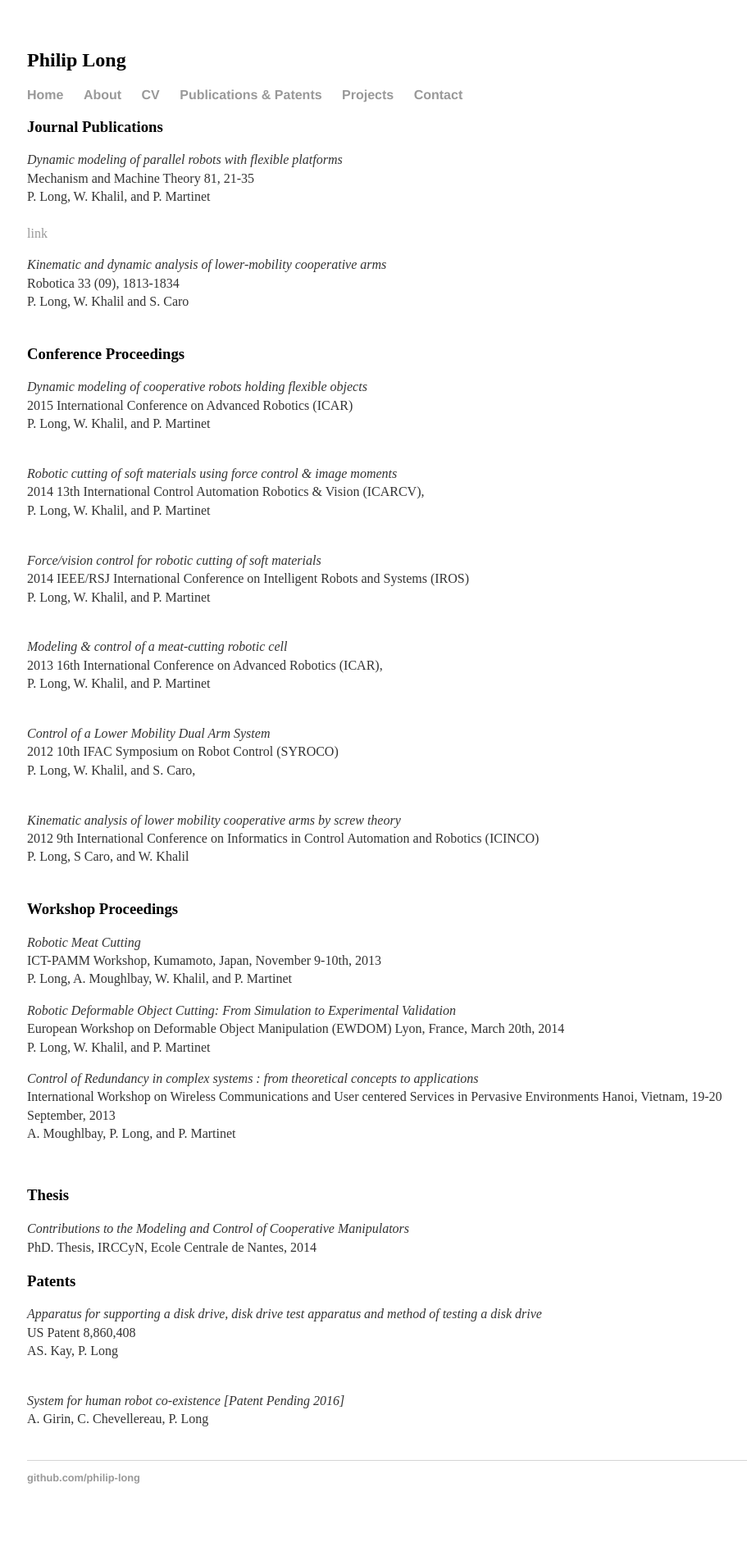
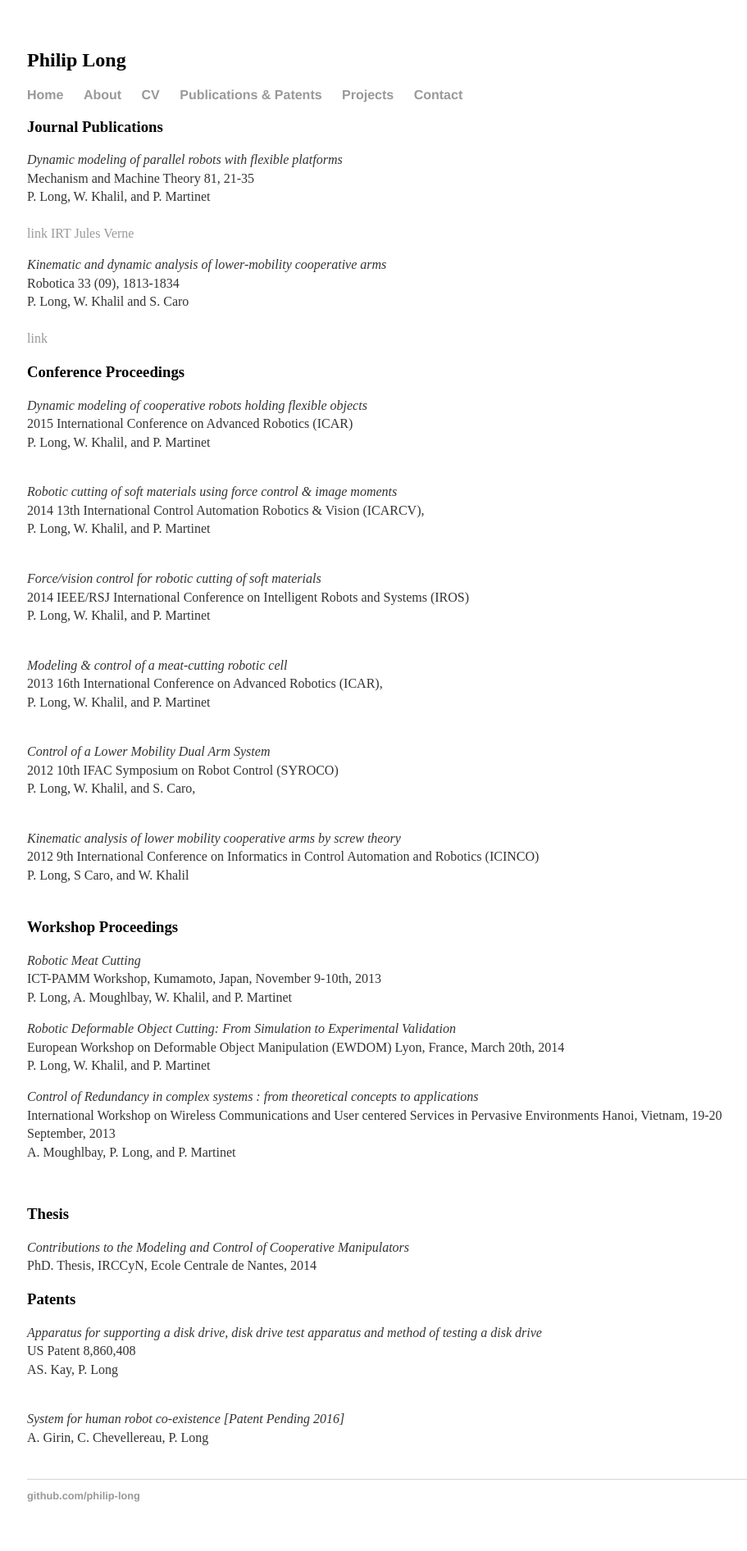
Before and after one commit to philip-long/philip-long.github.io, a Jekyll site: the page built from publications/index.html, in a window 1280 px wide. Shown: the whole page at 82% size, without its empty margins (159-1070 px from the left). Built offline with Jekyll 4.4.1, drawn with Linux system fonts in a browser that asks for light colours; before the commit the page ends 1870 px from its top, so only the background shows below that.

Commit message:
update to description

```diff
--- a/publications/index.html
+++ b/publications/index.html
@@ -10,7 +10,9 @@ title: Philip Long, PhD, Roboticist
      <i>Dynamic modeling of parallel robots with flexible platforms</i><br>
     Mechanism and Machine Theory 81, 21-35<br>
     P. Long, W. Khalil, and P. Martinet<br><br>
-        <a href="https://www.researchgate.net/profile/Philip_Long2/publication/263893839_Dynamic_modeling_of_parallel_robots_with_flexible_platforms/links/53d8a3110cf2631430c32dfe.pdf"> link</a>
+<a href="https://www.researchgate.net/profile/Philip_Long2/publication/263893839_Dynamic_modeling_of_parallel_robots_with_flexible_platforms/links/53d8a3110cf2631430c32dfe.pdf"> link</a>
+
+         <a href="http://www.irt-jules-verne.fr"> IRT Jules Verne </a>
 
      </p>
 
@@ -18,7 +20,9 @@ title: Philip Long, PhD, Roboticist
     <i>Kinematic and dynamic analysis of lower-mobility cooperative arms</i><br>
     Robotica 33 (09), 1813-1834<br>
     P. Long, W. Khalil and S. Caro<br><br>
+        <a href="https://hal.archives-ouvertes.fr/hal-01084563/document"> link</a>
      </p>
+
 
 
 <h3> Conference Proceedings</h3>
```
